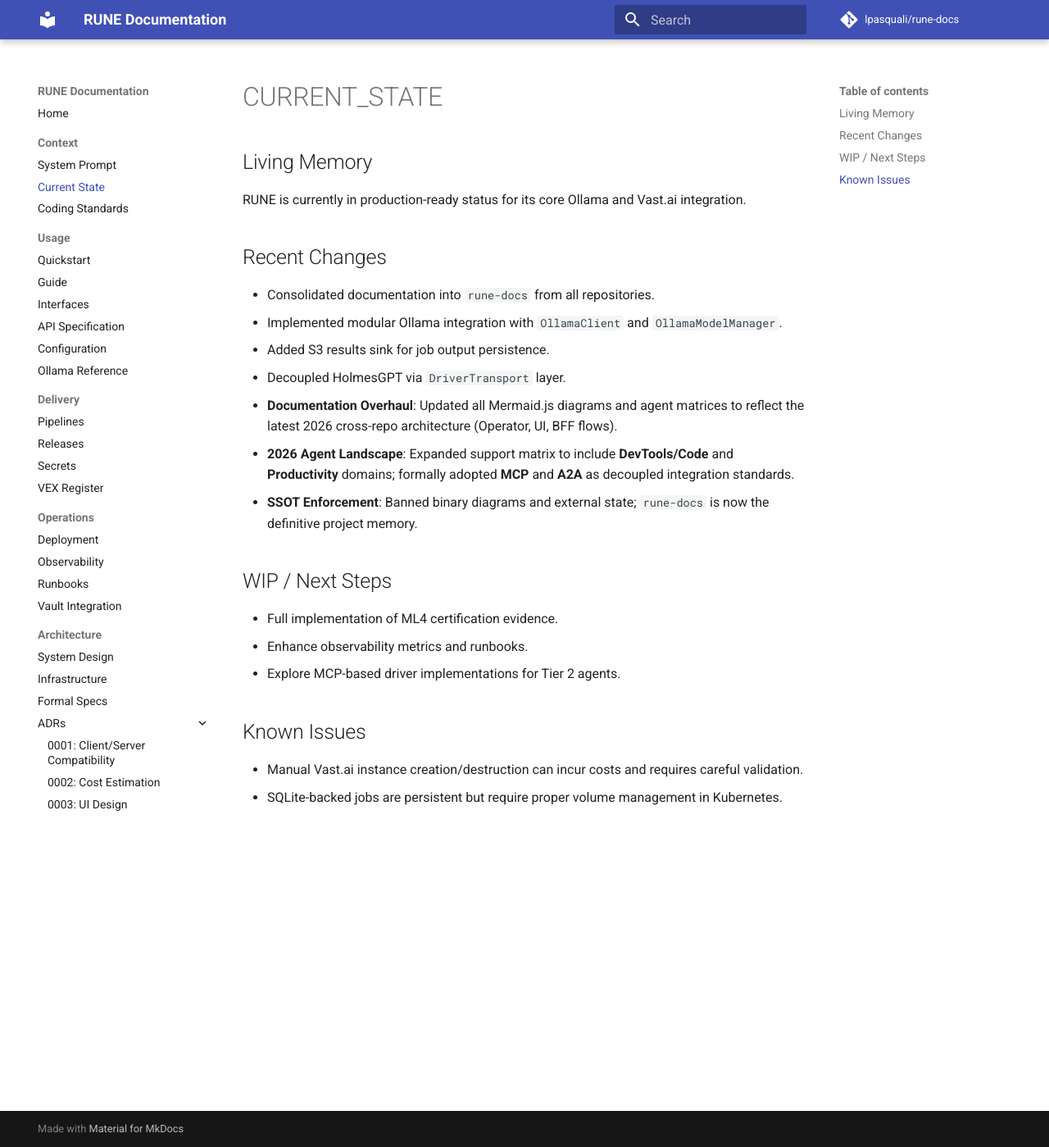
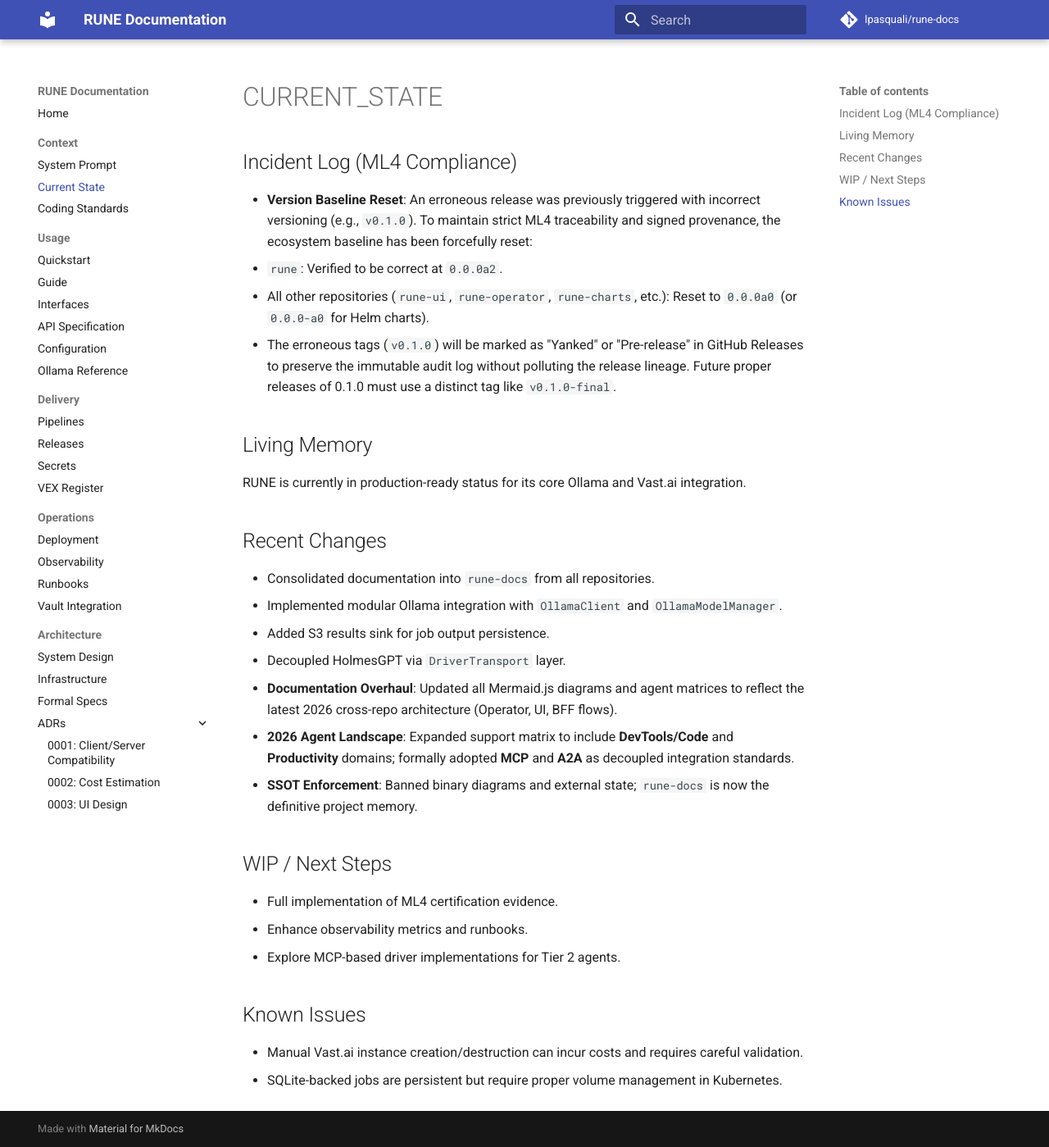
Before and after one commit to lpasquali/rune-docs, an MkDocs documentation site: the page built from docs/context/CURRENT_STATE.md, in a window 1280 px wide and 1399 px high. Shown: the whole window at 82% size. Built offline with MkDocs 1.6.1 and Material for MkDocs 9.7.7, drawn with Linux system fonts in a browser that asks for light colours; comment, search, counter and statistics services are not loaded.

Commit message:
docs: add ML4 incident log for version baseline reset

```diff
--- a/docs/context/CURRENT_STATE.md
+++ b/docs/context/CURRENT_STATE.md
@@ -1,6 +1,12 @@
 
 # CURRENT_STATE
 
+
+## Incident Log (ML4 Compliance)
+- **Version Baseline Reset**: An erroneous release was previously triggered with incorrect versioning (e.g., `v0.1.0`). To maintain strict ML4 traceability and signed provenance, the ecosystem baseline has been forcefully reset:
+  - `rune`: Verified to be correct at `0.0.0a2`.
+  - All other repositories (`rune-ui`, `rune-operator`, `rune-charts`, etc.): Reset to `0.0.0a0` (or `0.0.0-a0` for Helm charts).
+  - The erroneous tags (`v0.1.0`) will be marked as "Yanked" or "Pre-release" in GitHub Releases to preserve the immutable audit log without polluting the release lineage. Future proper releases of 0.1.0 must use a distinct tag like `v0.1.0-final`.
 
 ## Living Memory
 
```
